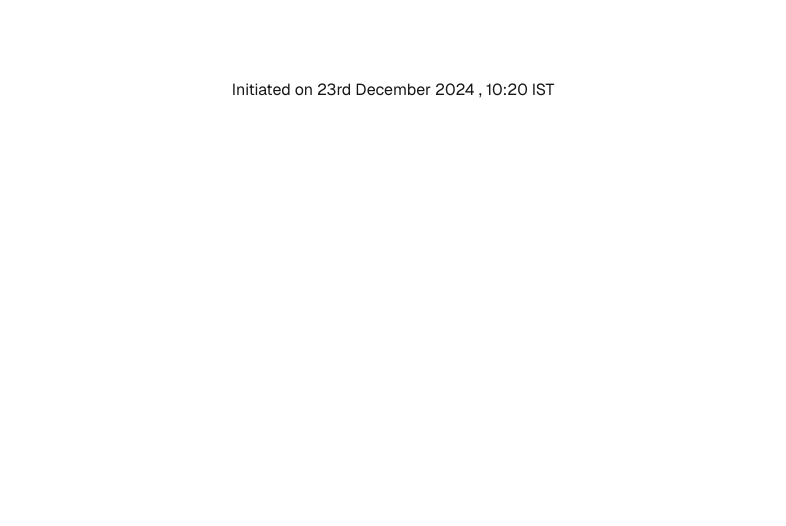
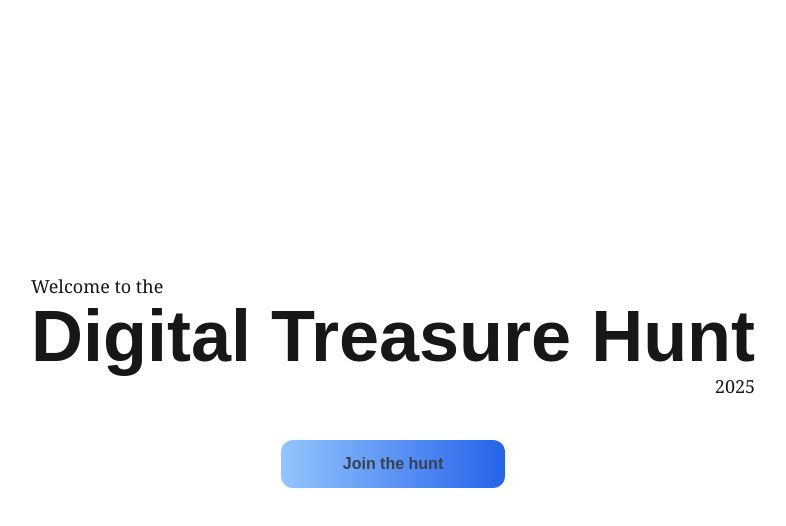
Before and after one commit to Semicile17/DTH25-main-website, a Next.js app in the folder app_v1/: page / in a window 1280 px wide. Shown: the top 526 px of the page, without its empty margins (247-1033 px from the left). Built offline with nearby package versions, Linux system fonts and the light colour scheme.

Commit message:
initiated landing page

```diff
--- a/app_v1/pages/index.js
+++ b/app_v1/pages/index.js
@@ -1,5 +1,6 @@
 import Image from "next/image";
 import { Geist, Geist_Mono } from "next/font/google";
+
 
 const geistSans = Geist({
   variable: "--font-geist-sans",
@@ -13,11 +14,15 @@ const geistMono = Geist_Mono({
 
 export default function Home() {
   return (
-    <div
-      className={`${geistSans.variable} ${geistMono.variable} grid grid-rows-[20px_1fr_20px] items-center justify-items-center min-h-screen p-8 pb-20 gap-16 sm:p-20 font-[family-name:var(--font-geist-sans)]`}
-    >
-         Initiated on 23rd December 2024 , 10:20 IST
-
-          </div>
+      <div className="h-screen w-full flex justify-center items-center">
+         <div className="flex flex-col ">
+            <p className="font-serif text-[12px] md:text-lg">Welcome to the</p>
+            <h1 className="md:text-7xl text-3xl font-bold">Digital Treasure Hunt</h1>
+            <p className="text-right font-serif text-[12px] md:text-lg">2025</p>
+            <div className="flex justify-center">
+            <button className="m-10 bg-gradient-to-r from-blue-300 to-blue-600 md:w-56 w-44 h-12  text-gray-700 font-bold rounded-xl ">Join the hunt</button>
+            </div>
+         </div>
+      </div>
   );
 }
```
Also changed, not shown: app_v1/package.json (+10 -4 lines), 1 other file (tests, documents, lock files or other folders).
